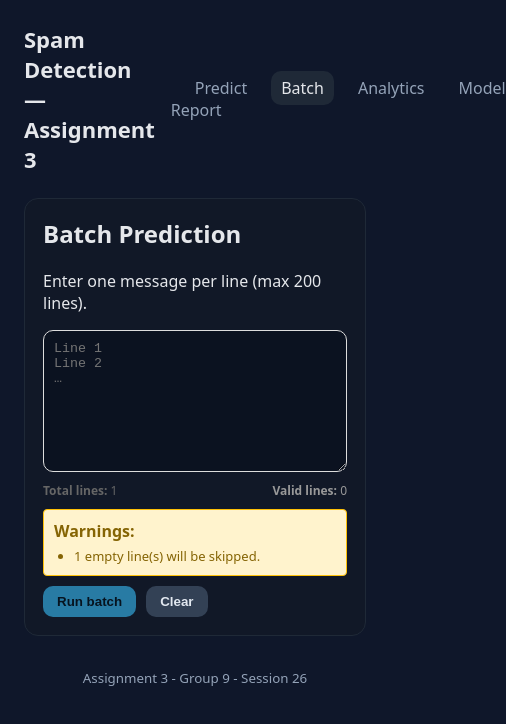
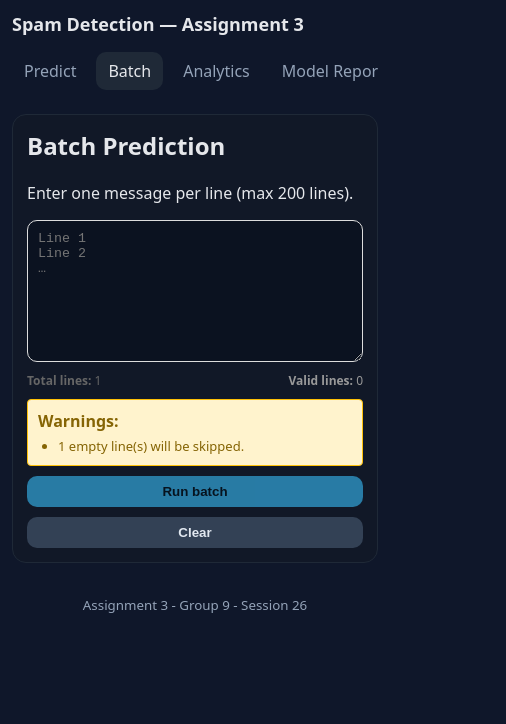
Before and after one commit to mtuannh/cos30049_spam_detection_assignment_3, a React (Create React App) app in the folder frontend/: page /batch in a window 390 px wide. Shown: the top 724 px of the page, 506 px wide, since content can reach past the window. Built offline with nearby package versions, Linux system fonts and the light colour scheme.

Commit message:
implement responsive layout for the website

```diff
--- a/frontend/src/styles/main.css
+++ b/frontend/src/styles/main.css
@@ -30,7 +30,9 @@ header {
     display:flex;
     align-items:center;
     justify-content:space-between;
-    gap:16px; margin-bottom: 24px;
+    gap:16px;
+    margin-bottom: 24px;
+    flex-wrap: wrap; /* allow title and nav to wrap on small screens */
 }
 
 h1 {
@@ -44,6 +46,15 @@ nav a {
     text-decoration: none;
     padding: 6px 10px;
     border-radius: 10px;
+}
+
+/* nav container tweaks for small screens */
+nav {
+    display: flex;
+    align-items: center;
+    gap: 8px;
+    overflow-x: auto;
+    white-space: nowrap;
 }
 
 nav a.active {
@@ -170,3 +181,41 @@ footer {
     text-align:center;
     margin-top: 30px;
 }
+
+/* ------------------ Responsive Breakpoints ------------------ */
+/* Mobile phones: <= 480px */
+@media (max-width: 480px) {
+    .container { padding: 12px; }
+    h1 { font-size: 18px; }
+    nav { width: 100%; order: 2; }
+    nav a { margin-left: 0; padding: 8px 12px; }
+
+    .grid { grid-template-columns: 1fr; }
+    .grid2 { grid-template-columns: 1fr; }
+    .card { padding: 14px; }
+
+    .actions { flex-direction: column; }
+    .actions > * { width: 100%; }
+    .form textarea, textarea { min-height: 140px; }
+
+    .table-wrap { overflow-x: auto; }
+}
+
+/* Tablets: 481px – 768px */
+@media (min-width: 481px) and (max-width: 768px) {
+    .container { padding: 16px; max-width: 900px; }
+    h1 { font-size: 20px; }
+    nav { flex-wrap: wrap; }
+
+    /* two-up grid when space allows */
+    .grid { grid-template-columns: repeat(2, minmax(0, 1fr)); }
+    .grid2 { grid-template-columns: repeat(2, minmax(0, 1fr)); }
+}
+
+/* Laptops / small desktops: 769px – 1024px */
+@media (min-width: 769px) and (max-width: 1024px) {
+    .container { max-width: 1000px; }
+    .grid { grid-template-columns: repeat(2, minmax(0, 1fr)); }
+}
+
+/* Large desktops: > 1024px keep current defaults */
```
Also changed, not shown: 2 other files (tests, documents, lock files or other folders).
